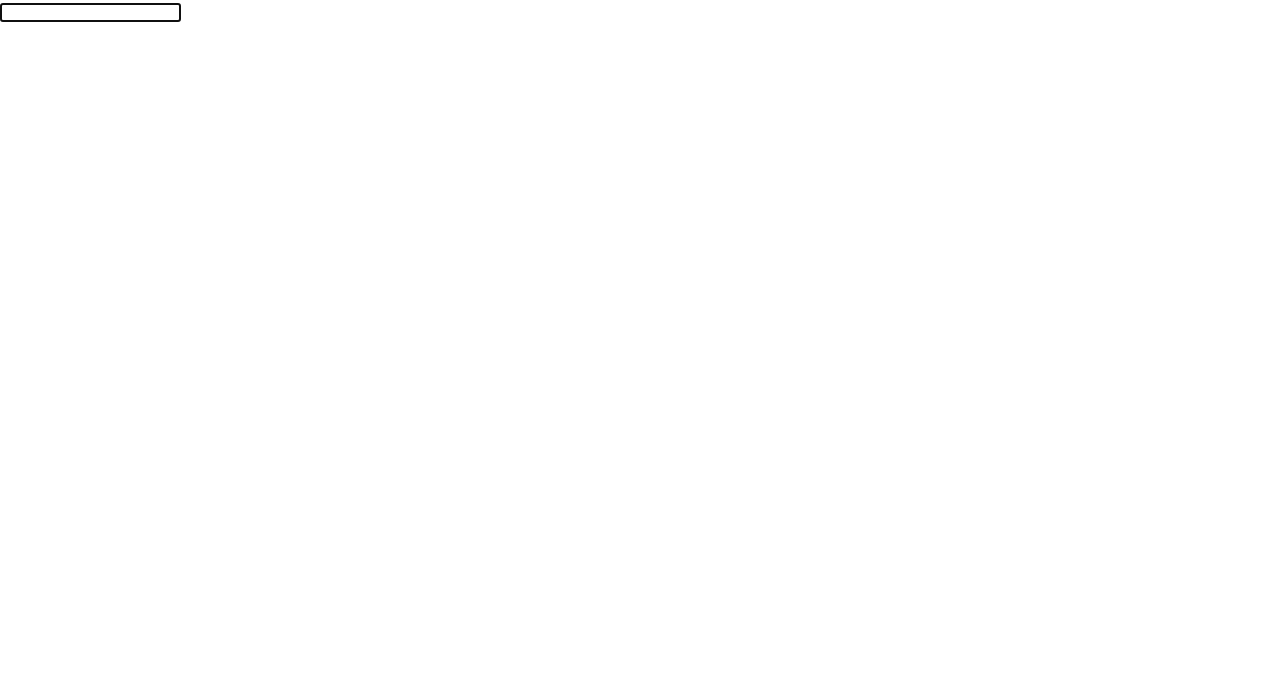
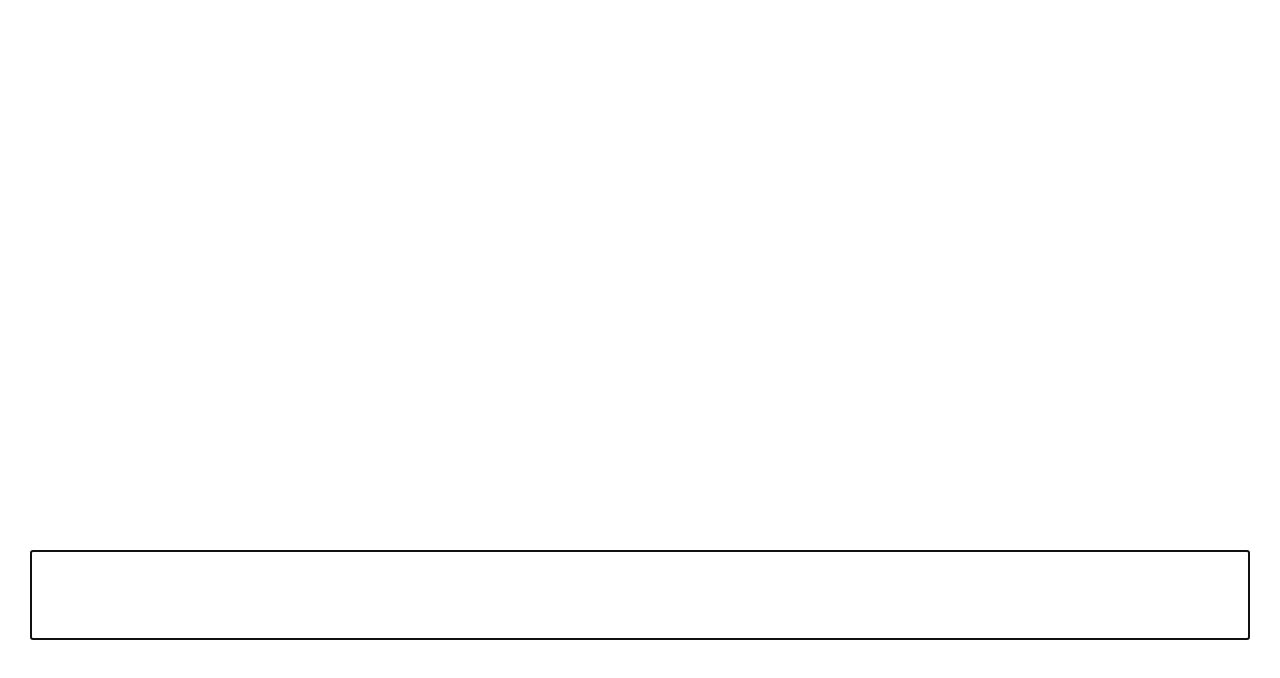
Before and after one commit to pascalwittler/platform-announcements, a plain HTML site: page public/index.html in a window 1280 px wide. Drawn offline with Linux system fonts and the light colour scheme.

Commit message:
Create basic (css) grid system + place interface items inside

```diff
--- /dev/null
+++ b/public/static/css/elements/form.css
@@ -0,0 +1,11 @@
+form {
+  grid-row: 3 / 4;
+  grid-column: 2 / 3;
+  display: block;
+}
+
+form input {
+  display: block;
+  width: 100%;
+  height: 90px;
+}
--- /dev/null
+++ b/public/static/css/elements/sounds-sequence.css
@@ -0,0 +1,5 @@
+.sounds-sequence {
+  grid-row: 2 / 3;
+  grid-column: 2 / 3;
+  min-height: 360px;
+}
--- /dev/null
+++ b/public/static/css/layout/grid.css
@@ -0,0 +1,12 @@
+html,
+body {
+  width: 100vw;
+  height: 100vh;
+}
+
+body {
+  display: grid;
+  grid-template-columns: calc((100vw - 1280px) / 2) minmax(0, 1fr) calc((100vw - 1280px) / 2);
+  grid-template-rows: 1fr auto auto 1fr;
+  gap: 30px;
+}
--- a/public/static/css/main.css
+++ b/public/static/css/main.css
@@ -1,3 +1,6 @@
 @import url('./variables.css');
 @import url('./layout/general.css');
+@import url('./layout/grid.css');
 @import url('./layout/fontfaces.css');
+@import url('./elements/sounds-sequence.css');
+@import url('./elements/form.css');
```
